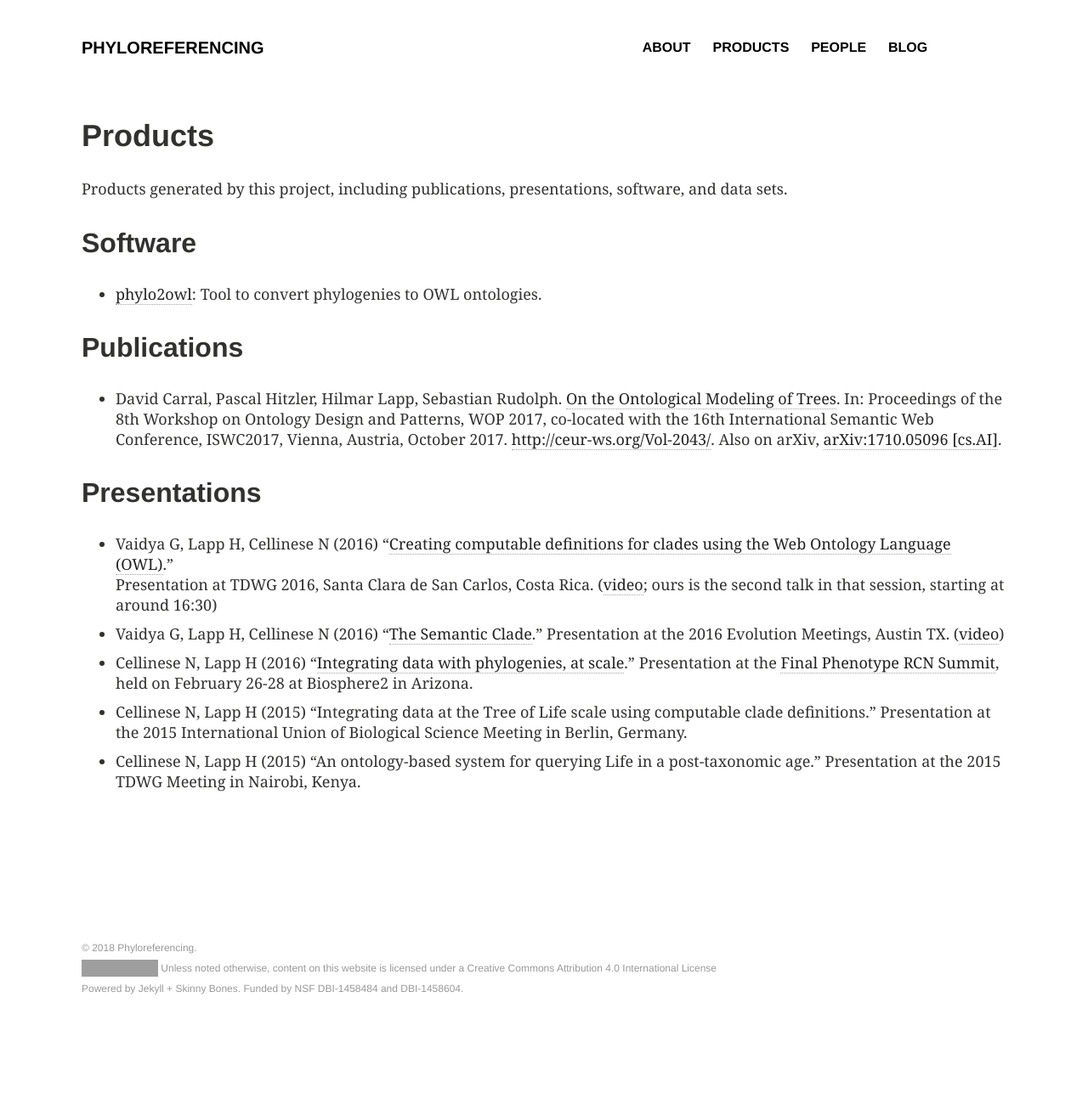
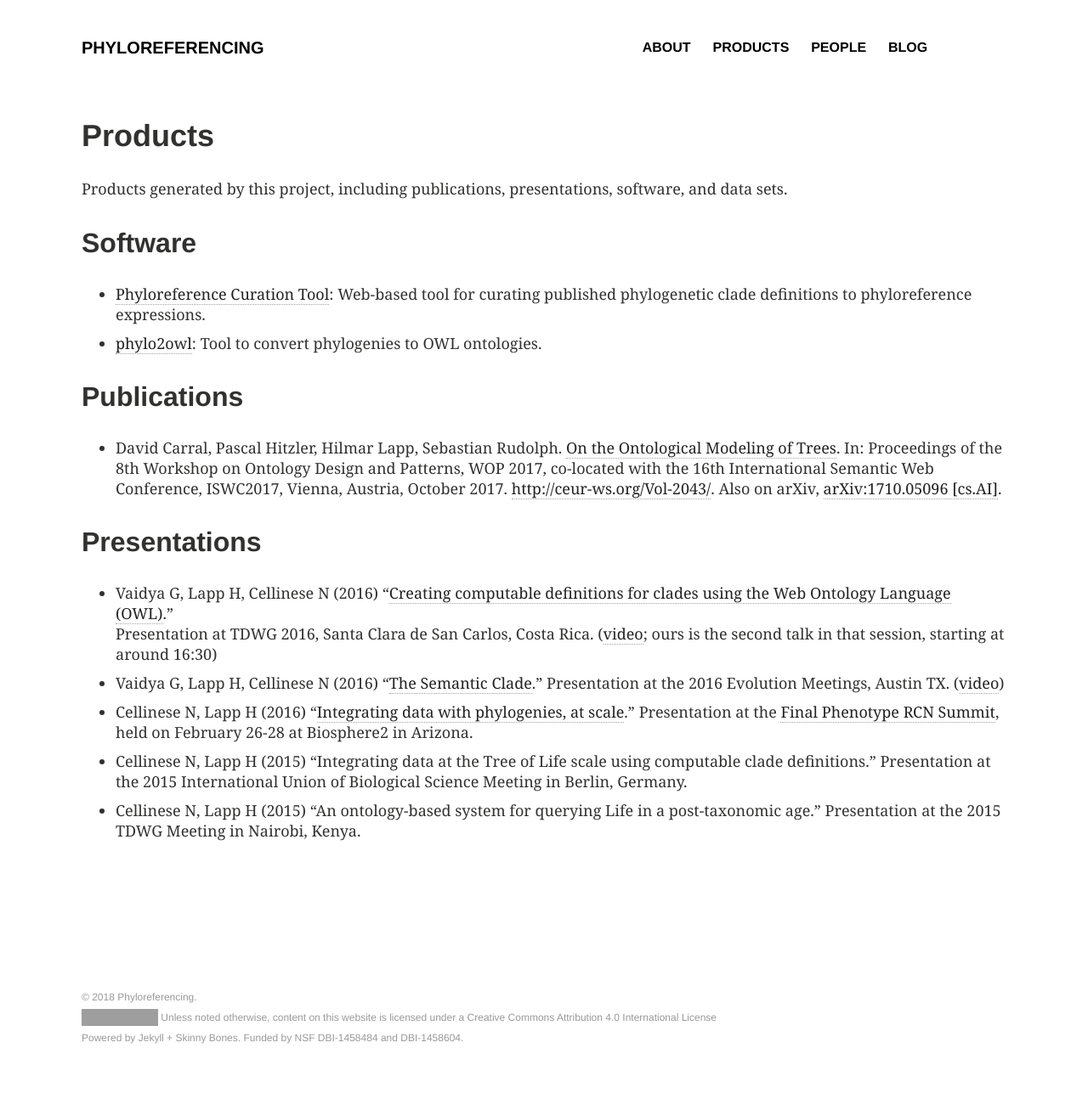
Before and after one commit to phyloref/phyloref.github.io, a Jekyll site: the page built from _pages/products.md, in a window 1280 px wide. Shown: the whole page at 85% size. Built offline with Jekyll 4.4.1, drawn with Linux system fonts in a browser that asks for light colours; comment, search, counter and statistics services are not loaded; before the commit the page ends 1249 px from its top, so only the background shows below that; grey boxes are pictures that could not be loaded.

Commit message:
Adds the Curation Tool as a software product

```diff
--- a/_pages/products.md
+++ b/_pages/products.md
@@ -14,6 +14,7 @@ ads: false
 
 ## Software
 
+* [Phyloreference Curation Tool](https://github.com/phyloref/curation-tool/): Web-based tool for curating published phylogenetic clade definitions to phyloreference expressions.
 * [phylo2owl](https://github.com/phyloref/phylo2owl): Tool to convert phylogenies to OWL ontologies.
 
 ## Publications
```
